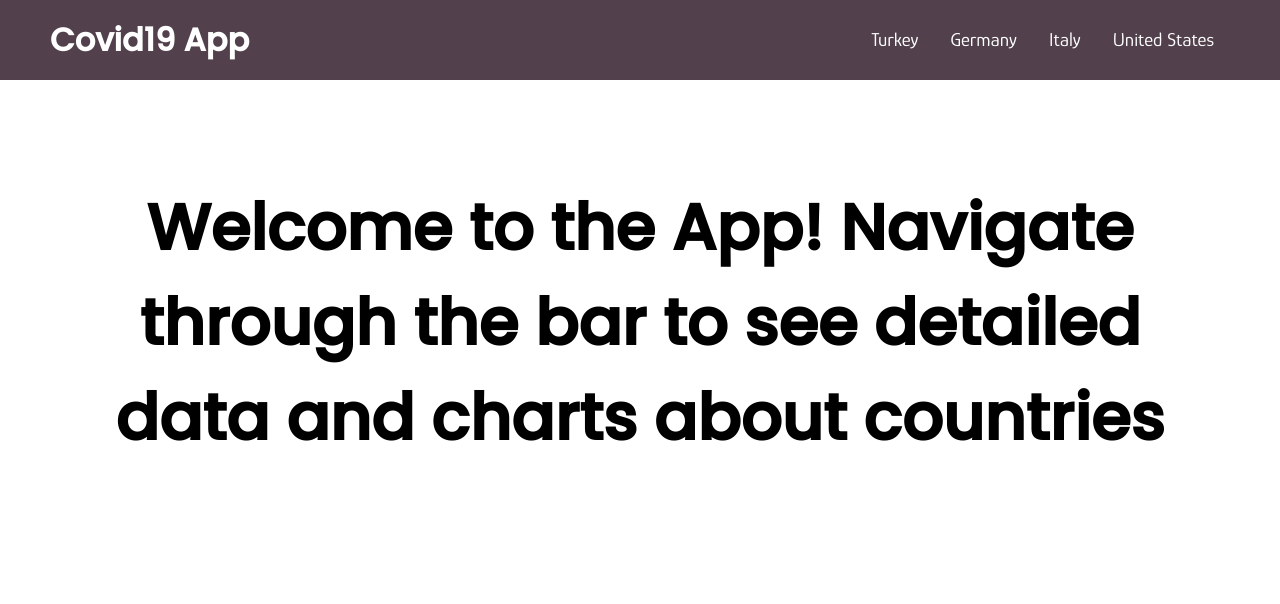
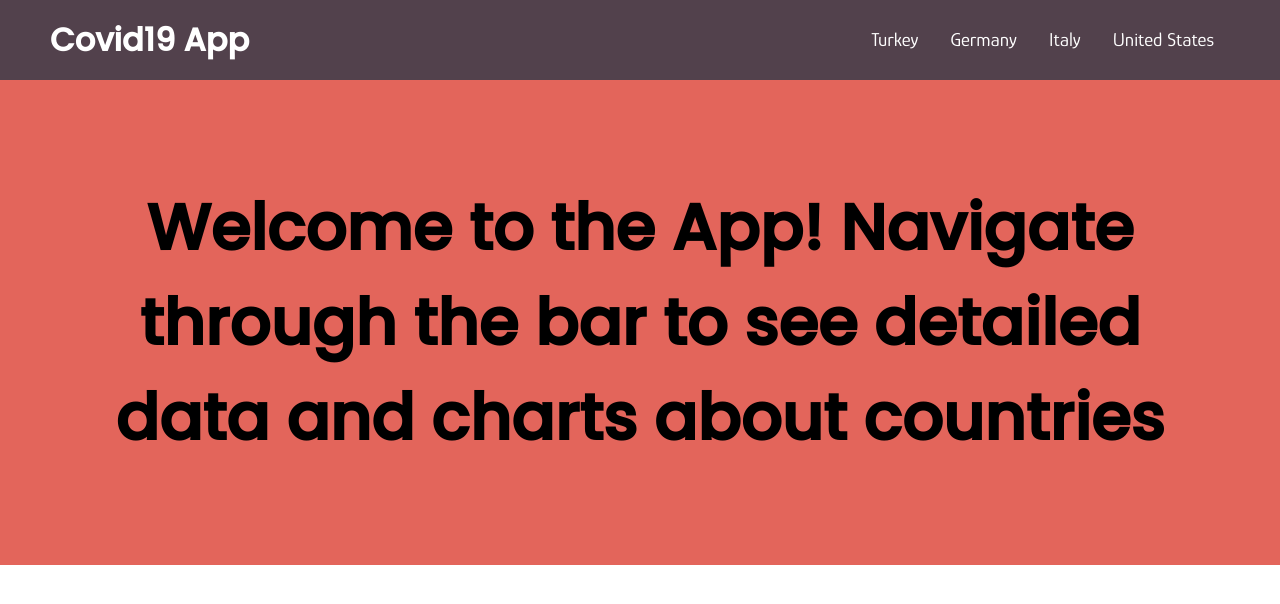
Before and after one commit to bar5aros/covid19-app, a React (Create React App) app: page / in a window 1280 px wide. Shown: the top 604 px of the page. Built offline with nearby package versions, Linux system fonts and the light colour scheme.

Commit message:
Install datepicker
Added react datepicker component

```diff
--- a/package.json
+++ b/package.json
@@ -7,6 +7,7 @@
     "@testing-library/react": "^11.1.0",
     "@testing-library/user-event": "^12.1.10",
     "react": "^17.0.2",
+    "react-datepicker": "^4.2.1",
     "react-dom": "^17.0.2",
     "react-router-dom": "^5.3.0",
     "react-scripts": "4.0.3",
--- a/src/pages/Germany.js
+++ b/src/pages/Germany.js
@@ -1,9 +1,14 @@
-import React from "react";
+import React, { useState } from "react";
 
-const GermanyPage = () => (
-  <div>
-    <h1>Germany Page</h1>
-  </div>
-);
+const GermanyPage = () => {
+  // eslint-disable-next-line no-unused-vars
+  const [loading, setLoading] = useState(true);
+
+  return (
+    <div>
+      <h1>Germany Page</h1>
+    </div>
+  );
+};
 
 export default GermanyPage;
--- a/src/pages/Home.js
+++ b/src/pages/Home.js
@@ -1,5 +1,9 @@
 import React from "react";
 import styled from "styled-components";
+
+const MainSection = styled.section`
+  background-color: #e3655b;
+`;
 
 const GreetingContainer = styled.div`
   padding: 100px;
@@ -19,11 +23,11 @@ const WelcomeText =
   "Welcome to the App! Navigate through the bar to see detailed data and charts about countries";
 
 const Home = () => (
-  <section>
+  <MainSection>
     <GreetingContainer>
       <Welcome>{WelcomeText}</Welcome>
     </GreetingContainer>
-  </section>
+  </MainSection>
 );
 
 export default Home;
```
Also changed, not shown: 1 other file (tests, documents, lock files or other folders).
